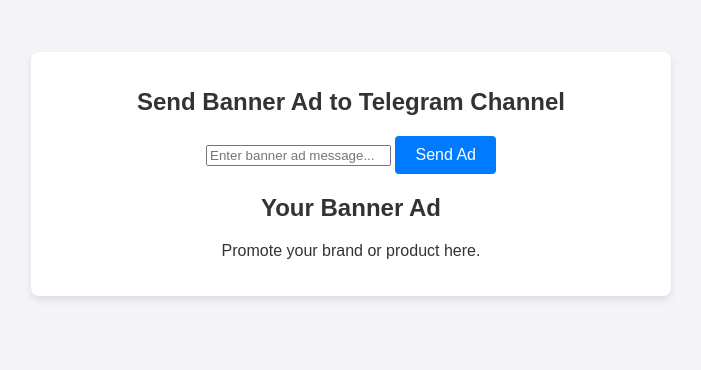
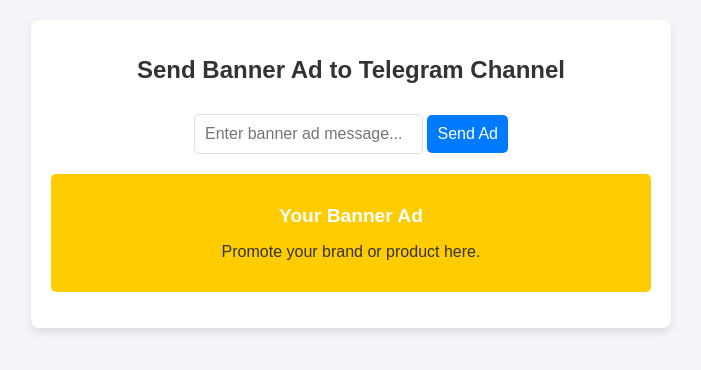
Before and after one commit to andersonpaul4640/riadhelp, a plain HTML site: page index.html in a window 1280 px wide. Shown: the part 226-596 px from the top of the page, without its empty margins (289-990 px from the left). Drawn offline with Linux system fonts and the light colour scheme.

Commit message:
style.css

```diff
--- a/style.css
+++ b/style.css
@@ -20,18 +20,28 @@ body {
     width: 100%;
 }
 
-h1, h2 {
+h1 {
     font-size: 1.5em;
     margin-bottom: 20px;
 }
 
-textarea {
-    width: 100%;
-    height: 100px;
+#bannerAd {
+    background-color: #ffcc00;
+    padding: 15px;
+    border-radius: 5px;
+    margin-top: 20px;
+}
+
+#bannerAd h2 {
+    font-size: 1.2em;
+    color: white;
+}
+
+input, button {
+    padding: 10px;
+    margin-top: 10px;
     border: 1px solid #ddd;
-    border-radius: 4px;
-    padding: 10px;
-    margin-bottom: 10px;
+    border-radius: 5px;
     font-size: 1em;
 }
 
@@ -39,10 +49,7 @@ button {
     background-color: #007bff;
     color: white;
     border: none;
-    padding: 10px 20px;
-    border-radius: 4px;
     cursor: pointer;
-    font-size: 1em;
 }
 
 button:hover {
@@ -51,5 +58,5 @@ button:hover {
 
 #response {
     margin-top: 15px;
-    font-size: 0.9em;
+    font-size: 1em;
 }
```
